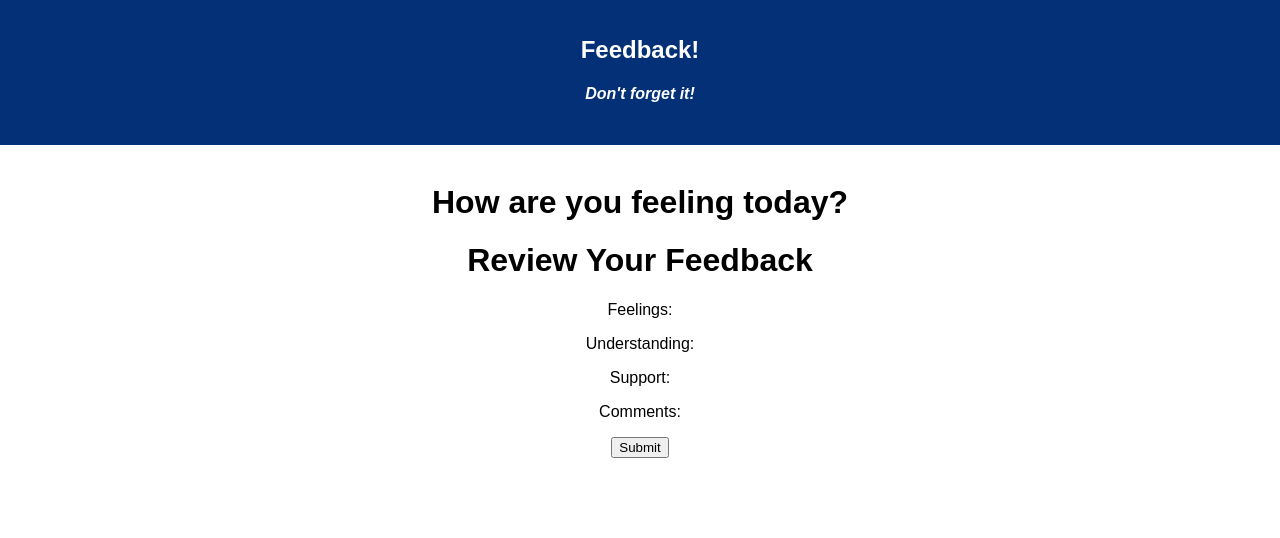
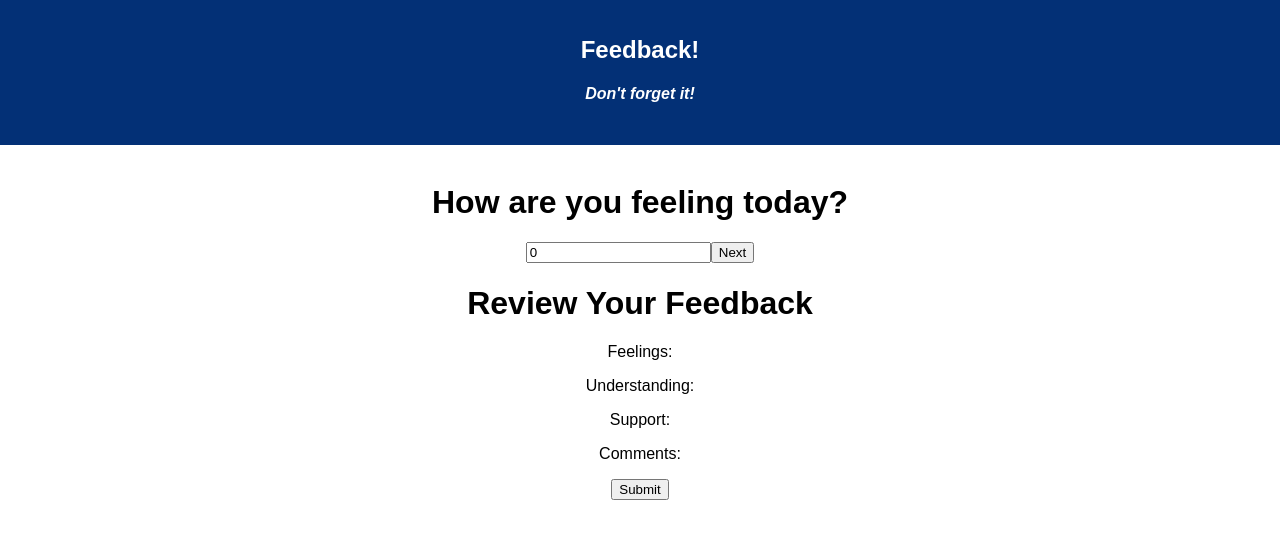
Before and after one commit to Nick7421/Submit-Feedback, a React (Create React App) app: page /#/feedback-feeling in a window 1280 px wide. Shown: the top 538 px of the page. Built offline with nearby package versions, Linux system fonts and the light colour scheme.

Commit message:
completed FeedBack feeling redux connection to send input object and store in feeback state in store

```diff
--- a/src/components/App/App.js
+++ b/src/components/App/App.js
@@ -1,6 +1,5 @@
 import React, { Component } from 'react';
-import { HashRouter as Router,Route, Link } from 'react-router-dom';
-import axios from 'axios';
+import { HashRouter as Router,Route } from 'react-router-dom';
 
 //Components needed for the routing pages
 import './App.css';
@@ -9,7 +8,6 @@ import FeedbackFeeling from './../FeedbackFeeling/FeedbackFeeling.js';
 import FeedbackUnderstanding from '../FeedbackUnderstanding/FeedbackUnderstanding.js';
 import FeedbackSupport from './../FeedbackSupport/FeedbackSupport.js';
 import FeedbackComments from './../FeedbackComments/FeedbackComments.js';
-import FeedbackReview from './../FeedbackReview/FeedbackReview.js';
 import FeedbackSucess from './../FeedbackSuccess/FeedbackSuccess.js';
 
 
--- a/src/components/FeedbackFeeling/FeedbackFeeling.js
+++ b/src/components/FeedbackFeeling/FeedbackFeeling.js
@@ -1,16 +1,39 @@
-import React, { Component } from 'react'
-import FeedbackReview from './../FeedbackReview/FeedbackReview'
+import React, { Component } from 'react';
+import FeedbackReview from './../FeedbackReview/FeedbackReview';
+import { connect } from 'react-redux';
 
 class FeedbackFeeling extends Component {
+    constructor() {
+        super();
+        this.state = {
+            feeling: 0,
+        }
+    }
+
+    handleChange = (event) => {
+        this.setState({
+            feeling: event.target.value,
+        });
+    }
+    handleNext = (event) => {
+        const action = { type: 'Submit_Feeling_Info', payload: this.state };
+        this.props.dispatch(action);
+        this.props.history.push('/feedback-understanding');
+
+        }
   render() {
+
+
     return (
         <div>
       <div>
         <h1> How are you feeling today?</h1>
+        <input onChange={this.handleChange}type ="Number" placeholder = "enter a number 1-5 " value = {this.state.feeling}></input>
+        <button onClick={this.handleNext}>Next</button>
       </div>
       <FeedbackReview/>
       </div>
     )
   }
 }
-export default FeedbackFeeling;
+export default connect()(FeedbackFeeling);
--- a/src/components/FeedbackReview/FeedbackReview.js
+++ b/src/components/FeedbackReview/FeedbackReview.js
@@ -1,4 +1,5 @@
 import React, { Component } from 'react'
+import { connect } from 'react-redux';
 
 class FeedbackReview extends Component {
   render() {
@@ -7,7 +8,7 @@ class FeedbackReview extends Component {
       <div>
         <h1>Review Your Feedback</h1>
         <p></p>
-        <p>Feelings:</p>
+        <p>Feelings:{this.props.reduxStore.feedback.feeling}</p>
         <p>Understanding:</p>
         <p>Support:</p>
         <p>Comments:</p>
@@ -16,6 +17,11 @@ class FeedbackReview extends Component {
     )
   }
 }
-export default FeedbackReview;
+
+//Below will map and connect this component to the redux store to retrieve state.
+const mapReduxStoreToProps = (reduxStore) => ({
+    reduxStore: reduxStore
+});
+export default connect(mapReduxStoreToProps)(FeedbackReview);
 
 ////disabled = !isenabled
--- a/src/index.js
+++ b/src/index.js
@@ -9,6 +9,10 @@ import { Provider } from 'react-redux';
 import logger from 'redux-logger';
 
 const feedback = (state = {}, action) => {
+    if(action.type === "Submit_Feeling_Info") {
+        //update this too
+        return {...state,...action.payload};
+    }
     return state;
 }
 
```
